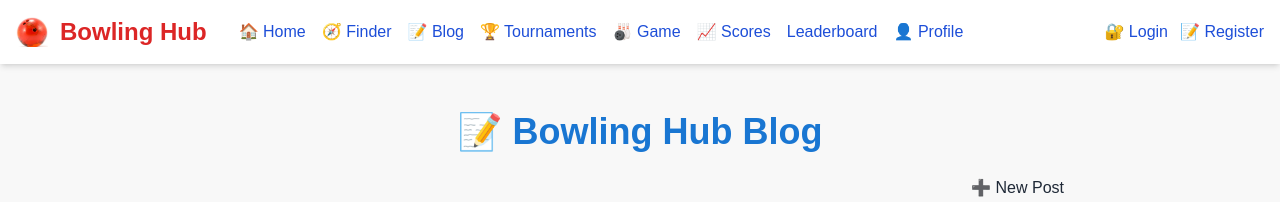
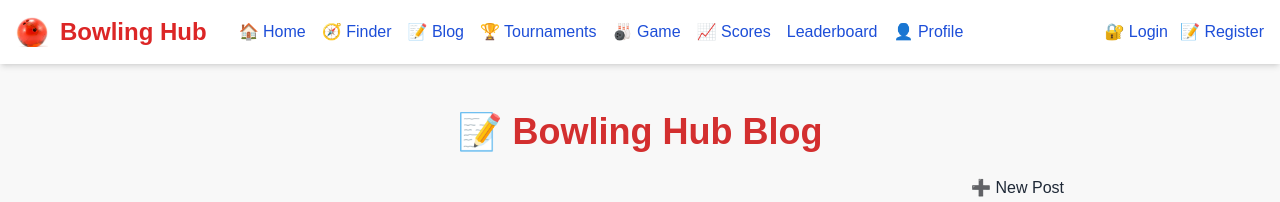
Before and after one commit to NauticalAu/BowlingSite691CapUI, a React (Create React App) app in the folder client/: page /blog in a window 1280 px wide. Shown: the top 202 px of the page. Built offline with nearby package versions, Linux system fonts and the light colour scheme; no server answers.

Commit message:
Update BlogListPage.jsx

```diff
--- a/client/src/pages/BlogListPage.jsx
+++ b/client/src/pages/BlogListPage.jsx
@@ -83,7 +83,7 @@ export default function BlogListPage() {
 
   return (
     <div className="max-w-4xl mx-auto p-6 space-y-6">
-      <h1 className="text-4xl font-bold text-center text-secondary">📝 Bowling Hub Blog</h1>
+      <h1 className="text-4xl font-bold text-center text-primary">📝 Bowling Hub Blog</h1>
 
       <div className="text-right">
         <Link to="/blog/create" className="btn-primary inline-block mb-4">
@@ -96,7 +96,7 @@ export default function BlogListPage() {
       ) : (
         <div className="space-y-6">
           {posts.map(post => (
-            <div key={post.id} className="bg-white p-6 shadow rounded-lg border">
+            <div key={post.id} className="bg-white rounded-xl shadow-md p-6">
               {editingId === post.id ? (
                 <form onSubmit={handleUpdate} className="space-y-4">
                   <input
```
